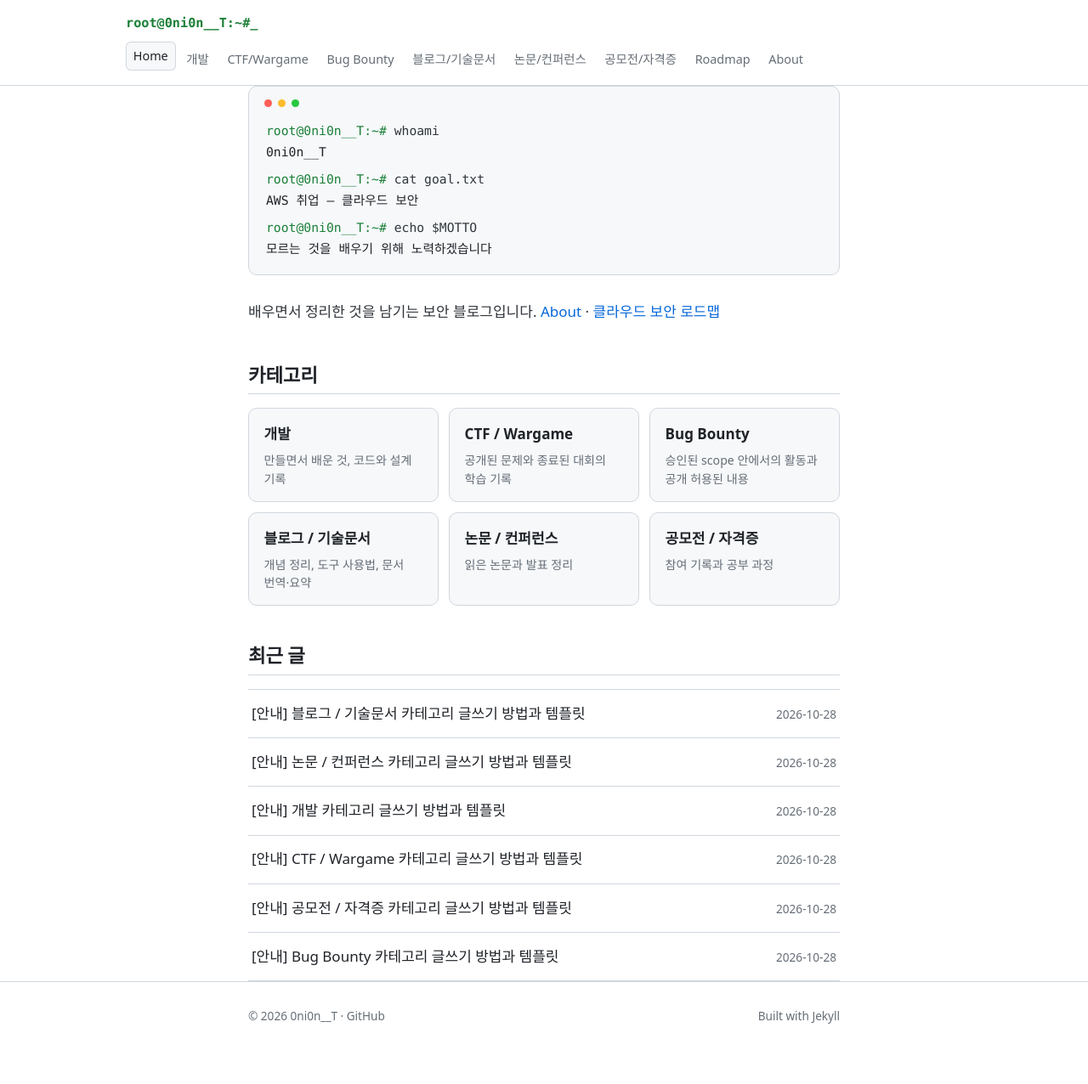
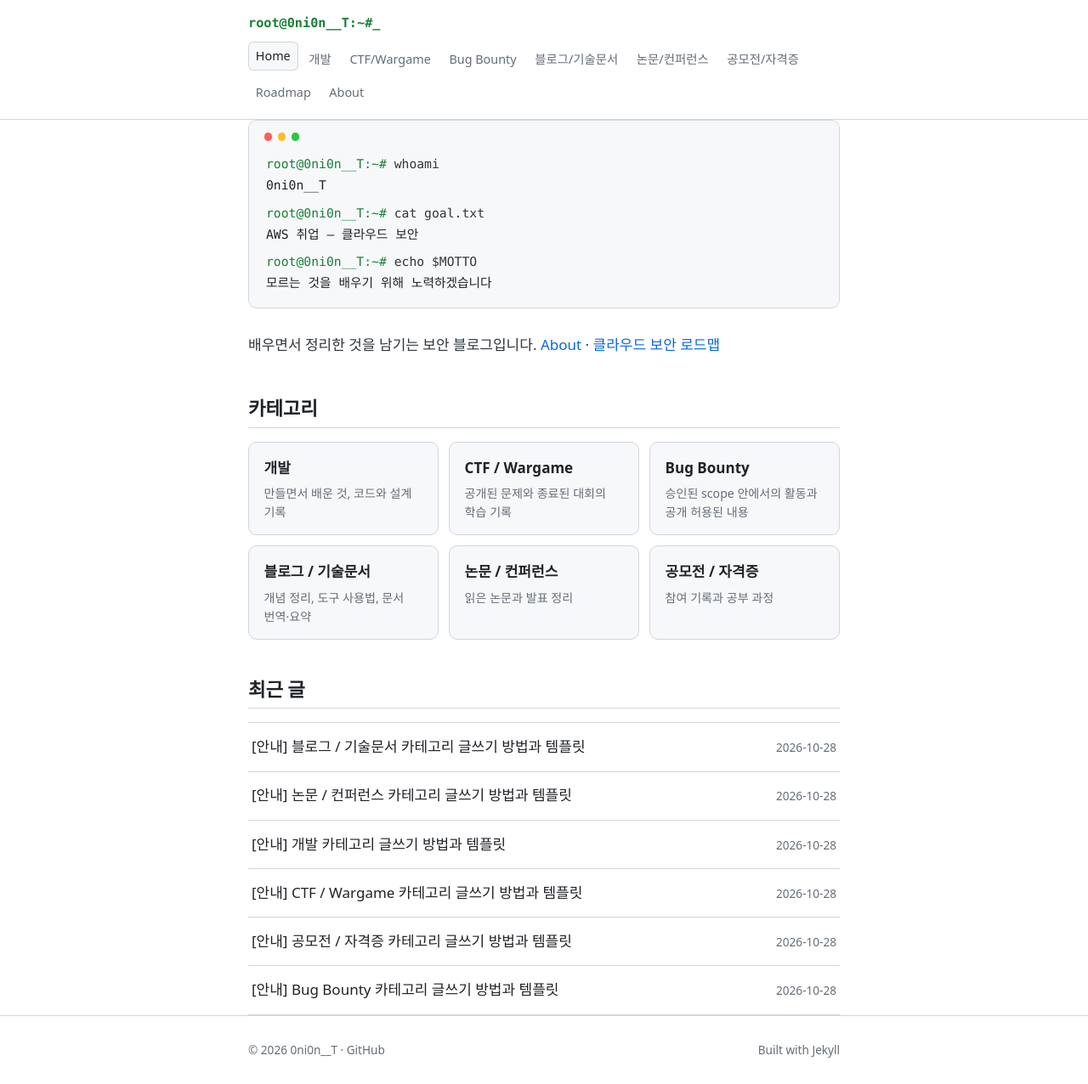
Before and after one commit to 0ni0n-t/0ni0n-t.github.io, a Jekyll site: the page built from index.md, in a window 1280 px wide and 1276 px high. Shown: the whole window at 85% size. Built offline with Jekyll 4.4.1, drawn with Linux system fonts in a browser that asks for light colours.

Commit message:
Align header with content width; cache-bust stylesheet
Co-Authored-By: Claude Opus 5.5 <noreply@anthropic.com>

```diff
--- a/_includes/head.html
+++ b/_includes/head.html
@@ -4,4 +4,4 @@
 <title>{% if page.title %}{{ page.title | escape }} | {% endif %}{{ site.title | escape }}</title>
 <meta name="description" content="{{ page.description | default: page.excerpt | default: site.description | strip_html | normalize_whitespace | truncate: 160 | escape }}">
 <link rel="canonical" href="{{ page.url | absolute_url }}">
-<link rel="stylesheet" href="{{ '/assets/css/main.css' | relative_url }}">
+<link rel="stylesheet" href="{{ '/assets/css/main.css' | relative_url }}?v={{ site.time | date: '%s' }}">
--- a/assets/css/main.css
+++ b/assets/css/main.css
@@ -71,7 +71,6 @@ a:focus-visible { outline: 2px solid var(--link); outline-offset: 2px; border-ra
   border-bottom: 1px solid var(--border);
 }
 .header-inner {
-  max-width: 64rem;
   display: flex; flex-wrap: wrap; align-items: center; justify-content: space-between;
   gap: .5rem 1.5rem; padding-top: .85rem; padding-bottom: .85rem;
 }
```
